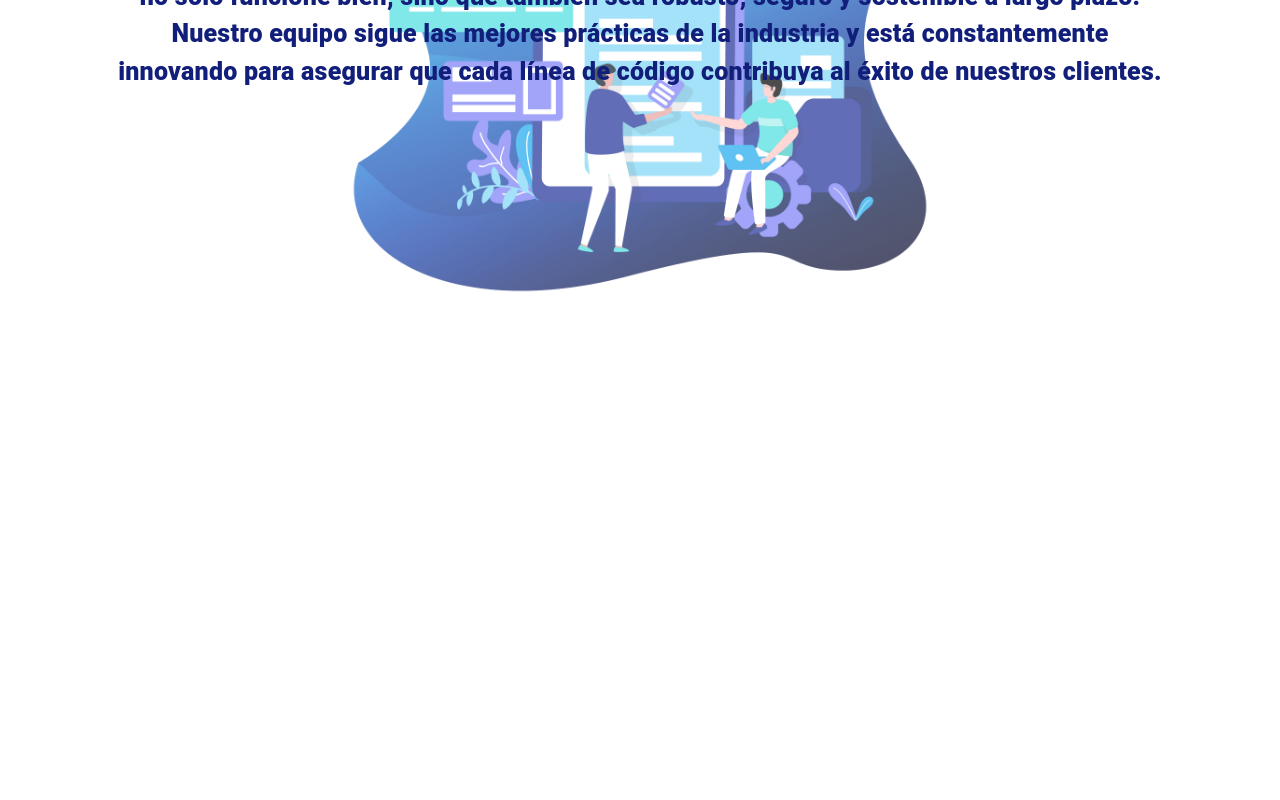
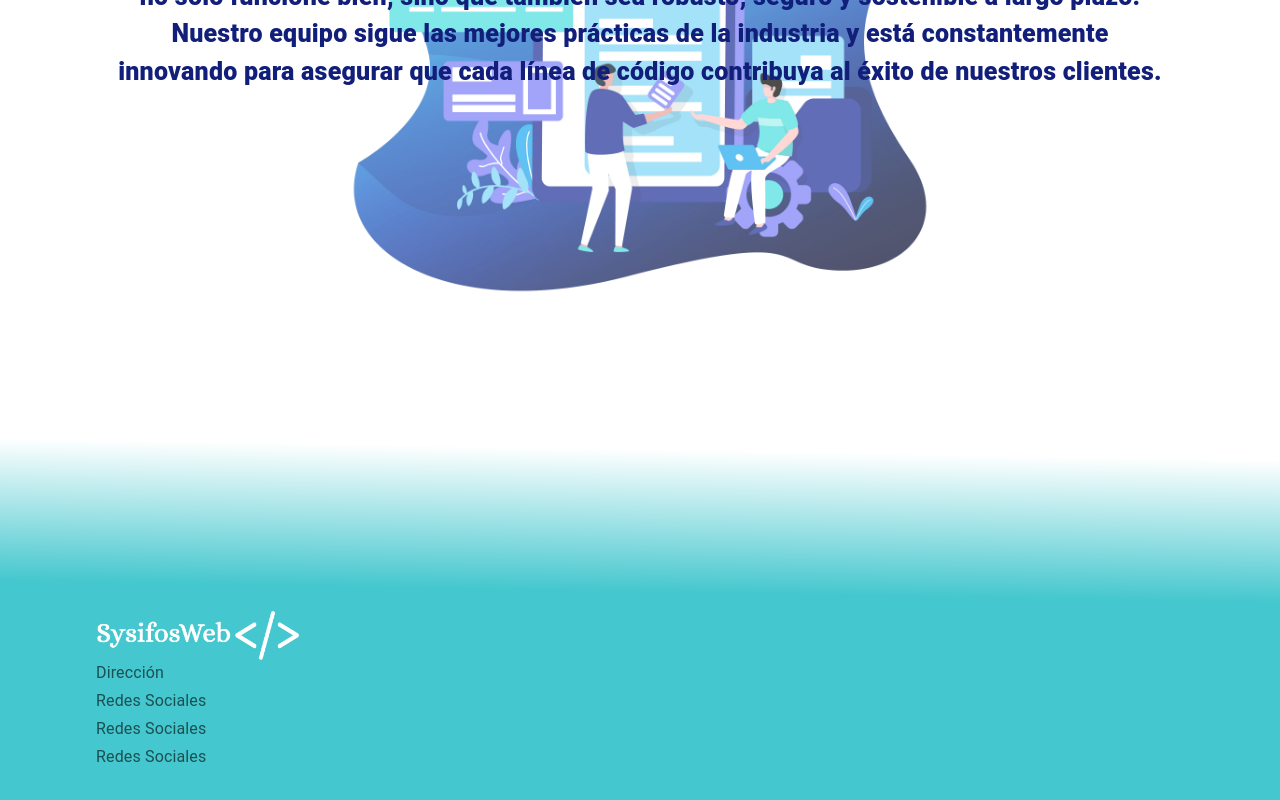
Before and after one commit to SysifosWeb/landingPage, a React (Vite) app: page / in a window 1280 px wide. Shown: the part 1822-2622 px from the top of the page. Before the commit the page ends 2187 px from the top, so only its background shows below. Built offline with nearby package versions, Linux system fonts and the light colour scheme.

Commit message:
feat: :sparkles: update design

```diff
--- a/src/web/Footer.jsx
+++ b/src/web/Footer.jsx
@@ -1,5 +1,48 @@
-const Footer = () => {
-  return <></>
+import { Box, Container, Grid, Typography } from '@mui/material'
+import logo from '../web/assets/images/logo.png'
+
+const Footer = ({ palette: { white, secondary } }) => {
+  return (
+    <Box
+      sx={{
+        width: `100%`,
+        height: `auto`,
+        backgroundColor: {
+          background: `linear-gradient(1deg, ${secondary.main} 30%, ${secondary.main} 50%, ${white.main} 80%, ${white.main} 100%)`,
+        },
+        paddingY: `14rem`,
+        paddingBottom: `3rem`,
+      }}
+    >
+      <Container>
+        <Grid container direction="column" paddingX={`2rem`}>
+          <Grid item marginLeft={`-13px`} marginBottom={`-30px`}>
+            <img src={logo} alt="Logo" width={`230px`} />
+          </Grid>
+          <Grid item>
+            <Typography color="textSecondary" variant="subtitle1">
+              Dirección
+            </Typography>
+          </Grid>
+          <Grid item>
+            <Typography color="textSecondary" variant="subtitle1">
+              Redes Sociales
+            </Typography>
+          </Grid>
+          <Grid item>
+            <Typography color="textSecondary" variant="subtitle1">
+              Redes Sociales
+            </Typography>
+          </Grid>
+          <Grid item>
+            <Typography color="textSecondary" variant="subtitle1">
+              Redes Sociales
+            </Typography>
+          </Grid>
+        </Grid>
+      </Container>
+    </Box>
+  )
 }
 
 export default Footer
--- a/src/web/Header.jsx
+++ b/src/web/Header.jsx
@@ -10,7 +10,6 @@ import MenuIcon from '@mui/icons-material/Menu'
 import Container from '@mui/material/Container'
 import Button from '@mui/material/Button'
 import MenuItem from '@mui/material/MenuItem'
-import { useNavigate } from 'react-router-dom'
 
 const pages = [
   { page: `Nuestros Servicios`, link: `/` },
@@ -18,22 +17,18 @@ const pages = [
   { page: `Contactanos`, link: `/` },
 ]
 
-function ResponsiveAppBar() {
-  const navigate = useNavigate()
+function Header({ palette: { secondary } }) {
   const [anchorElNav, setAnchorElNav] = React.useState(null)
 
   const handleOpenNavMenu = (event) => {
     setAnchorElNav(event.currentTarget)
   }
 
-  const handleCloseNavMenu = (link) => {
-    navigate(link)
-    setAnchorElNav(null)
-  }
+  const handleCloseNavMenu = () => {}
 
   return (
     <AppBar position="static" sx={{ background: `none`, boxShadow: `none` }}>
-      <Container maxWidth="xl">
+      <Container>
         <Toolbar disableGutters>
           <img src={logo} alt="Logo" width={`230px`} />
 
@@ -68,8 +63,8 @@ function ResponsiveAppBar() {
                 display: { xs: `block`, md: `none` },
               }}
             >
-              {pages.map(({ page, link }) => (
-                <MenuItem key={page} onClick={() => handleCloseNavMenu(link)}>
+              {pages.map(({ page }) => (
+                <MenuItem key={`m-` + page} onClick={() => handleCloseNavMenu(page)}>
                   <Typography>{page}</Typography>
                 </MenuItem>
               ))}
@@ -78,13 +73,18 @@ function ResponsiveAppBar() {
           <Box
             sx={{ flexGrow: 1, display: { xs: `none`, md: `flex` }, justifyContent: `flex-end` }}
           >
-            {pages.map(({ page, link }) => (
+            {pages.map(({ page }) => (
               <Button
                 variant="text"
-                key={page}
-                onClick={() => handleCloseNavMenu(link)}
+                key={`full-` + page}
+                onClick={() => handleCloseNavMenu(page)}
                 color={`white`}
-                sx={{}}
+                sx={{
+                  background: page === `Contactanos` ? secondary.main : `transparent`,
+                  '&:hover': {
+                    background: page === `Contactanos` ? secondary.main : `transparent`,
+                  },
+                }}
               >
                 {page}
               </Button>
@@ -95,4 +95,4 @@ function ResponsiveAppBar() {
     </AppBar>
   )
 }
-export default ResponsiveAppBar
+export default Header
--- a/src/web/Index.jsx
+++ b/src/web/Index.jsx
@@ -1,25 +1,29 @@
 import { Outlet } from 'react-router-dom'
 import Header from './Header'
 import Footer from './Footer'
-import { Container } from '@mui/material'
+import { Box, Container } from '@mui/material'
 import { useTheme } from '@emotion/react'
+
 const Index = () => {
   const {
+    palette,
     palette: { primary, secondary, white },
   } = useTheme()
+
   return (
-    <Container
-      maxWidth
+    <Box>
+      <Box
         sx={{
           background: `linear-gradient(1deg, ${white.main} 30%, ${secondary.main} 50%, ${primary.main} 80%, ${primary.main} 100%)`,
         }}
       >
         <Container>
-        <Header />
+          <Header palette={palette} />
           <Outlet />
-        <Footer />
         </Container>
-    </Container>
+      </Box>
+      <Footer palette={palette} />
+    </Box>
   )
 }
 
```
Lines whose indentation alone changed are shown as unchanged.
